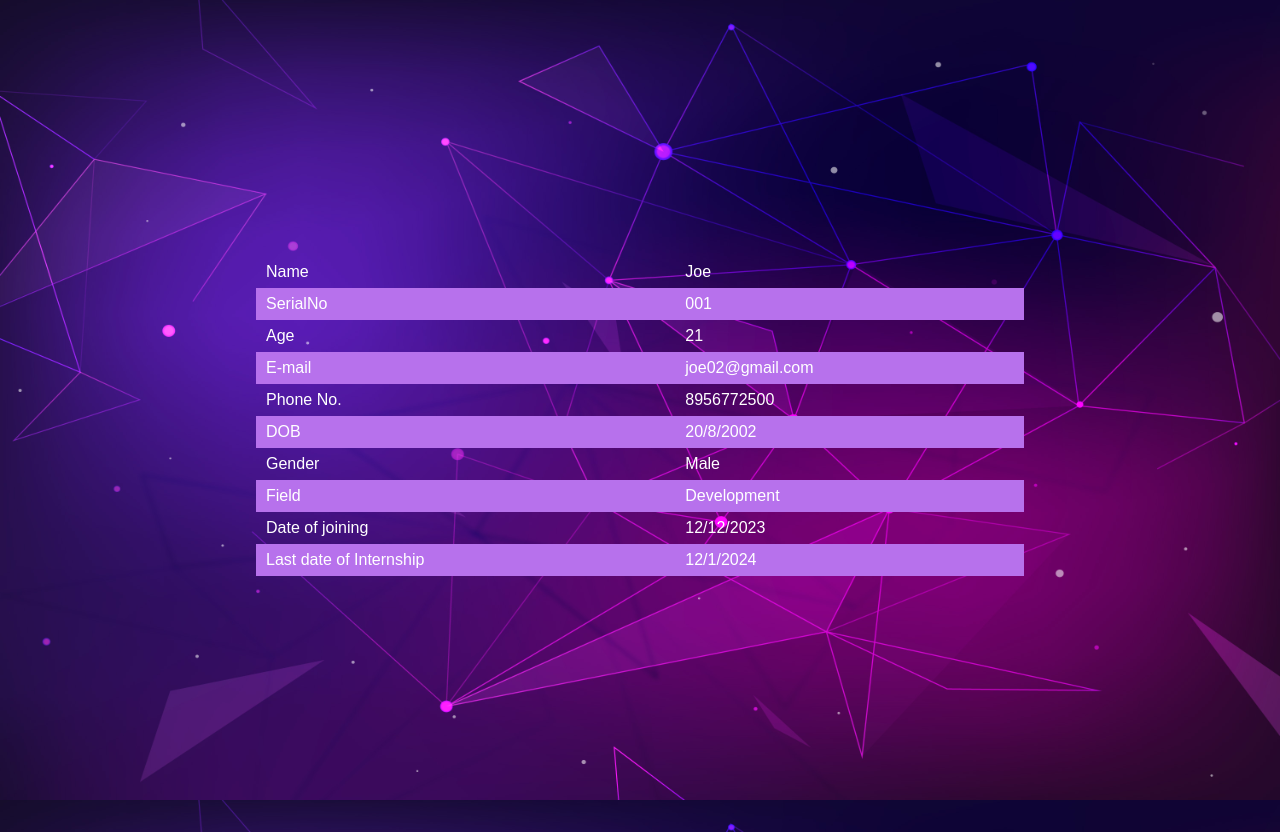
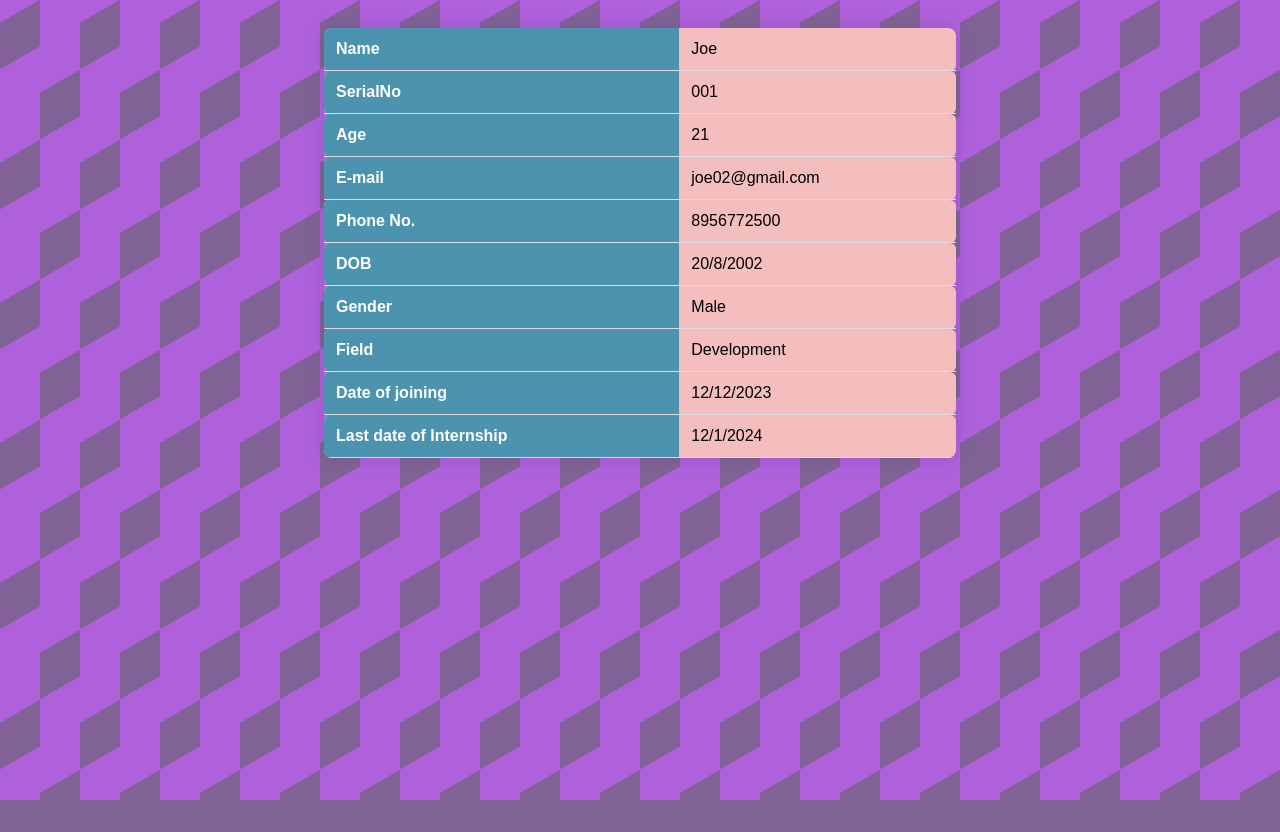
Before and after one commit to rbavithaa/candidate-details, a plain HTML site: page Details.html in a window 1280 px wide. After the commit the page ends 800 px from the top, so only its background shows below. Drawn offline with Linux system fonts and the light colour scheme.

Commit message:
Update login.css

```diff
--- a/login.css
+++ b/login.css
@@ -1,13 +1,18 @@
 body {
-    font-family: Arial, sans-serif;
-    margin: 20%;
-    padding: 0%;
-    background-color: #f4f4f4;
-    background-image: url('backg.jpg');
-    background-repeat: no-repeat;
-    background-size: 100% 100%;
-    background-attachment: fixed;
+  background-color:rgb(129, 98, 151);
+  background-image: linear-gradient(30deg, rgb(174, 97, 219) 12%, transparent 12.5%, transparent 87%, rgb(174, 97, 219) 87.5%, rgb(174, 97, 219)),
+  linear-gradient(150deg, rgb(174, 97, 219) 12%, transparent 12.5%, transparent 87%, rgb(174, 97, 219) 87.5%, rgb(174, 97, 219)),
+  linear-gradient(30deg, rgb(174, 97, 219) 12%, transparent 12.5%, transparent 87%, rgb(174, 97, 219) 87.5%, rgb(174, 97, 219)),
+  linear-gradient(150deg, rgb(174, 97, 219) 12%, transparent 12.5%, transparent 87%, rgb(174, 97, 219) 87.5%, rgb(174, 97, 219)),
+  linear-gradient(60deg, rgb(174, 97, 219) 25%, transparent 25.5%, transparent 75%, rgb(174, 97, 219) 75%, rgb(174, 97, 219)),
+  linear-gradient(60deg, rgb(174, 97, 219) 25%, transparent 25.5%, transparent 75%, rgb(174, 97, 219) 75%, rgb(174, 97, 219));
+  background-size:80px 140px;
+  background-position: 0 0, 0 0, 40px 70px, 40px 70px, 0 0, 40px 70px;
+  display: flex;
+  align-items: center;
+  justify-content: center;
   }
+
   .Details {
     max-width: 400px;
     margin: 20px auto;
@@ -28,6 +33,10 @@ body {
     padding: 8px;
     font-size: 16px;
   }
+  .form .required::after{
+      content: ' *';
+      color: red;
+  }
   .Details button {
     font-size: 16px;
     padding: 10px 20px;
@@ -42,103 +51,45 @@ body {
   .Details button:hover {
     background-color: #2980b9;
   }
+
   table {
-    width: 100%;
+    height: 50%;
+    width: 50%;
     border-collapse: collapse;
-    margin-top: 20px;
-    color: white;
-    font-family: sans-serif;
+    margin: 20px 0;
+    font-family: 'Arial', sans-serif;
+    border-radius: 8px;
+    overflow: hidden;
+    box-shadow: 0 0 20px rgba(0, 0, 0, 0.1);
   }
-  table td {
-    border: medium hidden rgb(60, 58, 173);
-    padding: 7px 10px;
+  tr {
+    background-color: #f4bebe;
+    border-bottom: 1px solid #ddd;
+    transition: background-color 0.3s;
+  }
+  tr:hover {
+    background-color: violet;
+  }
+  td {
+    padding: 12px;
     text-align: left;
   }
-  table tbody tr {
-    border-bottom: 1px solid #d289ec;
+  td:first-child {
+    background-color: #4c93af;
+    color: white;
+    font-weight: bold;
+    border-top-left-radius: 6px;
+    border-bottom-left-radius: 6px;
   }
-  table tbody tr:nth-of-type(even) {
-    background-color: #b771ec;
+  td:last-child {
+    border-top-right-radius: 6px;
+    border-bottom-right-radius: 6px;
   }
-  table tbody tr:last-of-type {
-    border-bottom: 2px solid #009879;
+
+  #errormessage {
+    color: black;
+    font-size: large;
+    text-align: center;
+    text-transform: uppercase;
+    font-weight: bold;
   }
-  /*table th {
-    background-color: #f4f4f4;
-  }*/
-
-
-
-
-
-
-
-
-
-
-
-
-
-
-
-
-
-
-
-
-
-
-
-
-
-
-
-
-
-
-
-
-
-
-
-
-
-
-
-
-
-
-
-
-
-
-
-
-/*body{
-    background-image: url('kge.jpeg');
-    background-repeat: no-repeat;
-    background-size: 100% 100%;
-    background-attachment: fixed; /* make sure entire element is always covered
-}
-.background{
-    width: 50%;
-    height: 50%;
-    border: 10px;
-    border-color: blue;
-    margin: 20px;
-    padding: 0;
-    align-items: center;
-    justify-content: center;
-    display: flex;
-}
-.background .bg ul{
-    list-style: none;
-    font-size: 2rem;
-}
-.background .bg button{
-    font-size: 1.5rem;
-    background-color: lightblue;
-    align-items: center;
-    justify-content: center;
-    display: flex
-}*/
```
